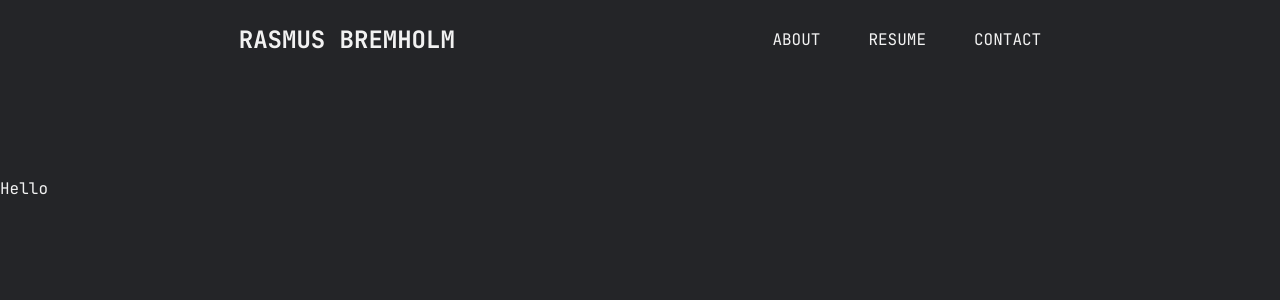
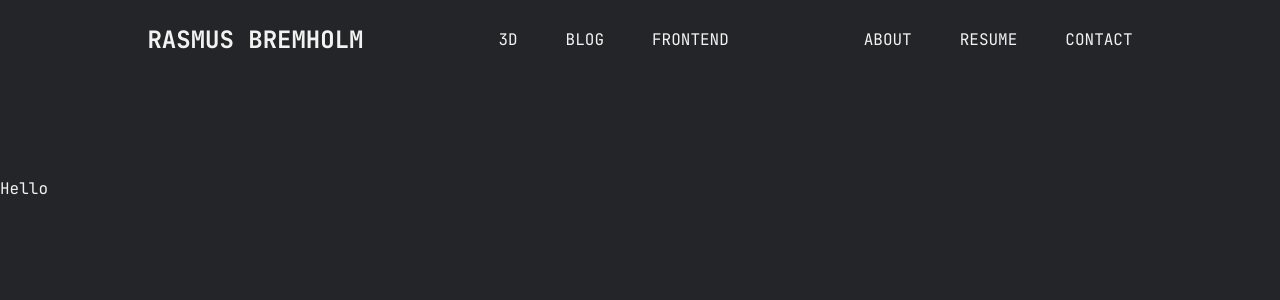
Before and after one commit to visceral89/portfolio2023, a Next.js app: page / in a window 1280 px wide. Shown: the top 300 px of the page. Built offline with nearby package versions, Linux system fonts and the light colour scheme.

Commit message:
finishing navbar

```diff
--- a/src/app/components/Navbar.jsx
+++ b/src/app/components/Navbar.jsx
@@ -7,10 +7,15 @@ const Navbar = () => {
 			<Link href='/'>
 				<div className={styles.navBarLogo}>
 					<h1>
-						<span className={styles.logoBold}>Rasmus </span>Bremholm
+						<span>Rasmus </span>Bremholm
 					</h1>
 				</div>
 			</Link>
+			<div className={styles.navBarLinks}>
+				<Link href='/3d'>3D</Link>
+				<Link href='/blog'>blog</Link>
+				<Link href='/webdev'>frontend</Link>
+			</div>
 			<div className={styles.navBarLinks}>
 				<Link href='/about'>about</Link>
 				<Link href='/resume'>resume</Link>
--- a/src/app/styles/Navbar.module.scss
+++ b/src/app/styles/Navbar.module.scss
@@ -7,10 +7,15 @@
 	padding-right: spacing(20);
 	text-transform: uppercase;
 	height: spacing(20);
+	background-color: transparent;
 }
 
 .navBarLogo {
-	height: 100%;
+	font-weight: 300;
+	font-style: normal;
+	span {
+		font-style: bold;
+	}
 }
 .navBarLinks {
 	display: flex;
```
